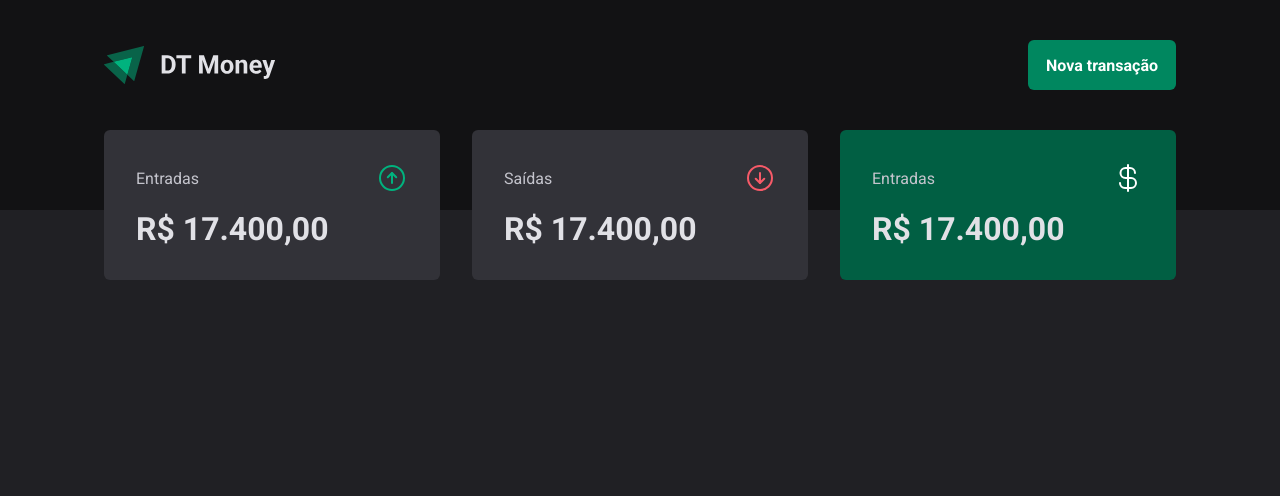
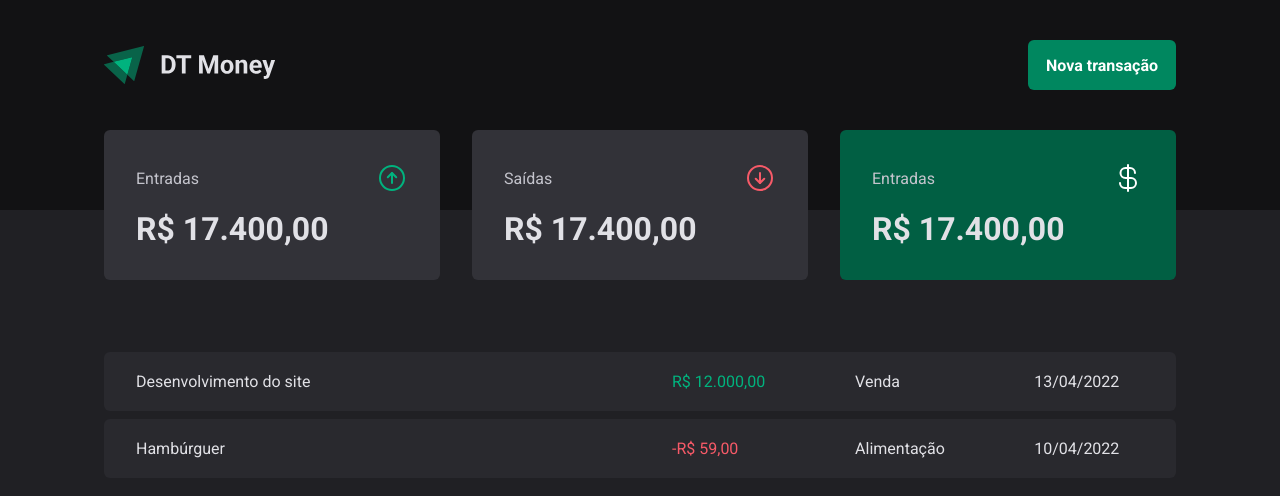
Before and after one commit to andrerousselet/dt-money, a React (Vite) app: page / in a window 1280 px wide. Shown: the top 496 px of the page. Built offline with nearby package versions, Linux system fonts and the light colour scheme.

Commit message:
feat(transactions-table): add table with styling

```diff
--- a/src/pages/Transactions/index.tsx
+++ b/src/pages/Transactions/index.tsx
@@ -1,11 +1,39 @@
 import { Header } from "../../components/Header";
 import { Summary } from "../../components/Summary";
+import {
+  PriceHighlight,
+  TransactionsContainer,
+  TransactionsTable,
+} from "./styles";
 
 export function Transactions() {
   return (
     <>
       <Header />
       <Summary />
+
+      <TransactionsContainer>
+        <TransactionsTable>
+          <tbody>
+            <tr>
+              <td width="50%">Desenvolvimento do site</td>
+              <td>
+                <PriceHighlight variant="income">R$ 12.000,00</PriceHighlight>
+              </td>
+              <td>Venda</td>
+              <td>13/04/2022</td>
+            </tr>
+            <tr>
+              <td width="50%">Hambúrguer</td>
+              <td>
+                <PriceHighlight variant="outcome">-R$ 59,00</PriceHighlight>
+              </td>
+              <td>Alimentação</td>
+              <td>10/04/2022</td>
+            </tr>
+          </tbody>
+        </TransactionsTable>
+      </TransactionsContainer>
     </>
   );
 }
--- a/src/pages/Transactions/styles.ts
+++ b/src/pages/Transactions/styles.ts
@@ -0,0 +1,38 @@
+import { styled } from "styled-components";
+
+export const TransactionsContainer = styled.main`
+  width: 100%;
+  max-width: 70rem;
+  margin: 4rem auto 0;
+  padding: 0 1.5rem;
+`;
+
+export const TransactionsTable = styled.table`
+  width: 100%;
+  border-collapse: separate;
+  border-spacing: 0 0.5rem;
+  /* margin-top: 1.5rem; */
+
+  td {
+    padding: 1.25rem 2rem;
+    background-color: ${props => props.theme["gray-700"]};
+
+    &:first-child {
+      border-top-left-radius: 6px;
+      border-bottom-left-radius: 6px;
+    }
+
+    &:last-child {
+      border-top-right-radius: 6px;
+      border-bottom-right-radius: 6px;
+    }
+  }
+`;
+
+interface PriceHighlightProps {
+  variant: "income" | "outcome";
+}
+
+export const PriceHighlight = styled.span<PriceHighlightProps>`
+  color: ${props => props.variant === "income" ? props.theme["green-300"] : props.theme["red-300"]};
+`;
```
